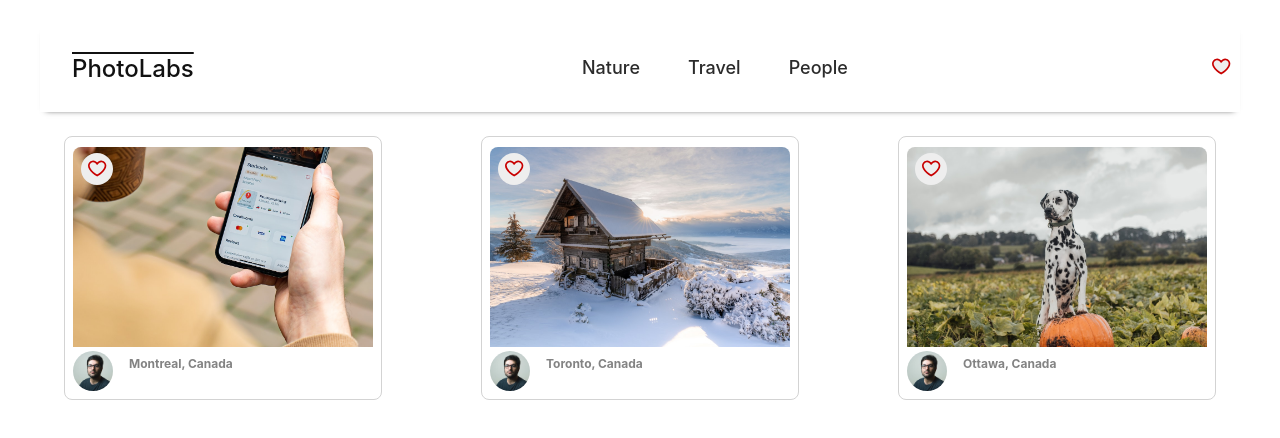
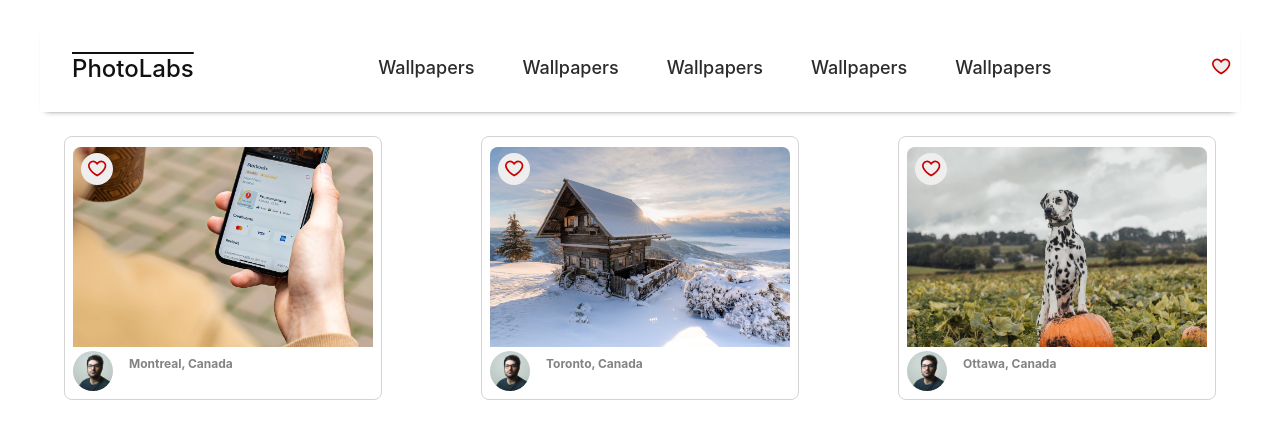
Before and after one commit to Ametrysinine/photolabs, a React (Create React App) app in the folder frontend/: page / in a window 1280 px wide. Shown: the top 438 px of the page. Built offline with nearby package versions, Linux system fonts and the light colour scheme; the HTML template or start-up script is replaced by a standard one.

Commit message:
Replace placeholder data with mock data

```diff
--- a/frontend/src/components/TopicList.jsx
+++ b/frontend/src/components/TopicList.jsx
@@ -2,6 +2,7 @@ import React from "react";
 
 import "../styles/TopicList.scss";
 import TopicListItem from "./TopicListItem";
+import topics from "mocks/topics";
 
 const sampleDataForTopicList = [
   {
@@ -24,7 +25,7 @@ const sampleDataForTopicList = [
 const TopicList = () => {
   return (
       <div className="top-nav-bar__topic-list">
-      {sampleDataForTopicList.map(topic => <div key={topic.id} className="topic-list--item"><TopicListItem data={topic} /></div>)}
+      {topics.map(topic => <div key={topic.id} className="topic-list--item"><TopicListItem data={topic} /></div>)}
     </div>
 
   );
```
Also changed, not shown: frontend/src/components/HomeRoute.jsx (+5 -3 lines).
